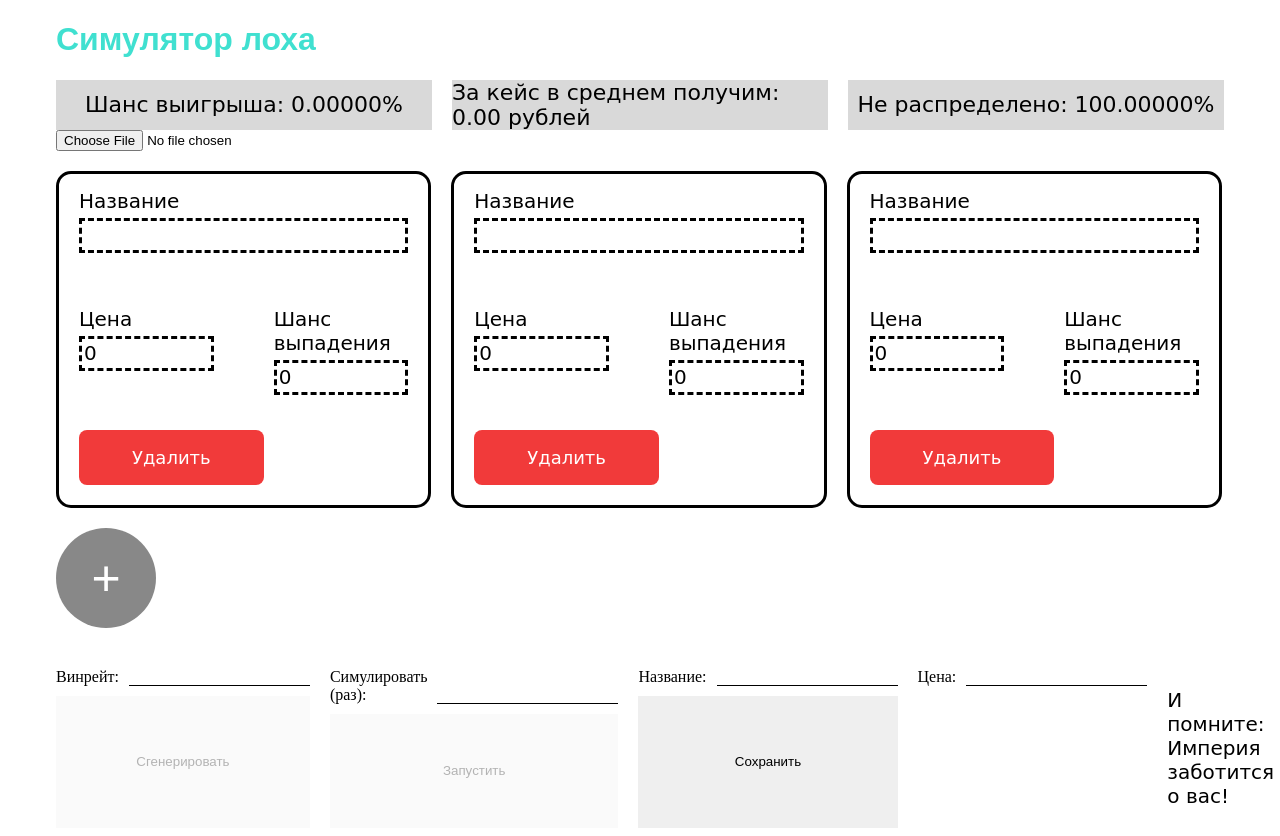
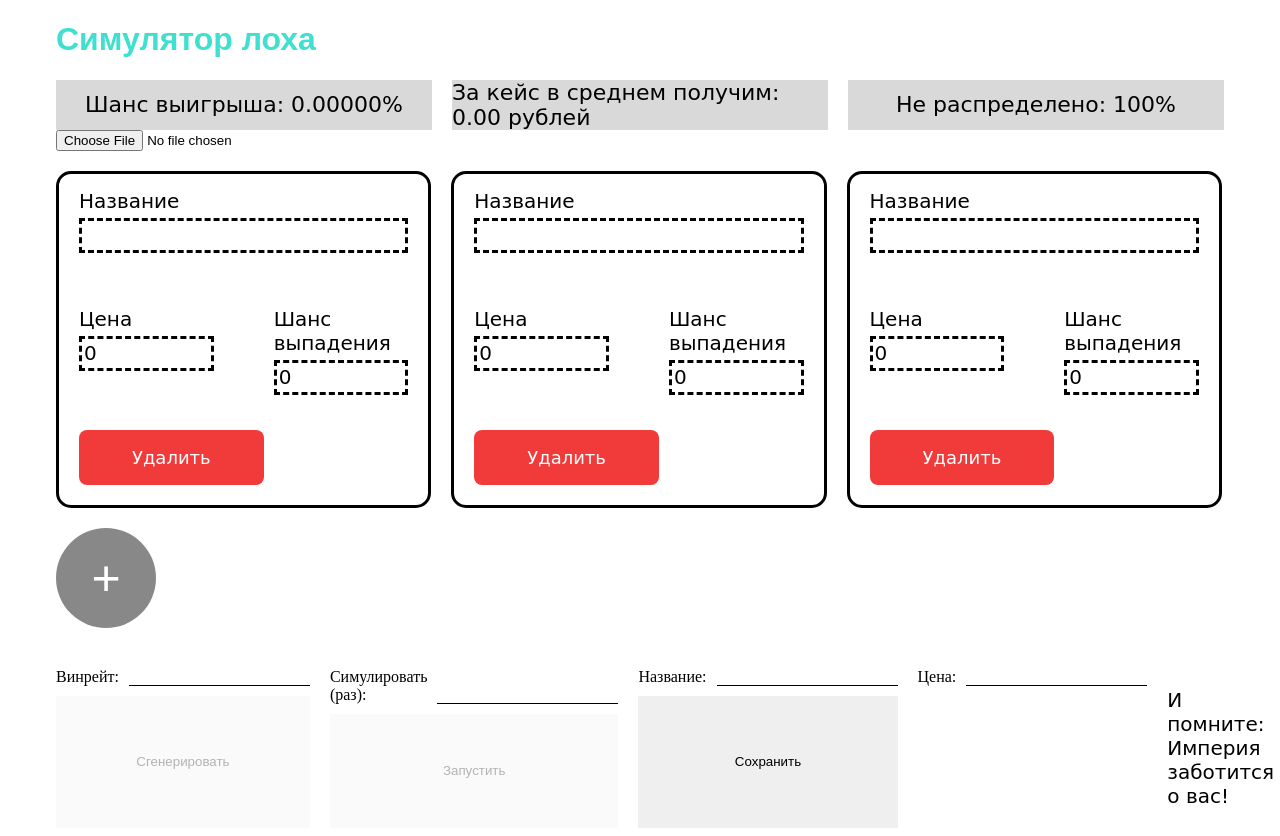
Before and after one commit to sanityhazard/casecalc, a React (Vite) app: page /edit in a window 1280 px wide. Built offline with nearby package versions, Linux system fonts and the light colour scheme; a web font is replaced by a local one.

Commit message:
test fix bug

```diff
--- a/src/pages/EditPage.jsx
+++ b/src/pages/EditPage.jsx
@@ -148,7 +148,7 @@ function EditPage() {
 
   useEffect(() => {
     if (items) {
-      setUnallocated(((100 - items.reduce((acc, item) => acc + Number(item.dropRate), 0).toFixed(5)).toFixed(5)))
+      setUnallocated((100 - items.reduce((acc, item) => acc + Number(item.dropRate), 0).toFixed(5)))
       setWinrate((items.reduce((acc, item) => acc + (Number(item.price) >= price ? Number(item.dropRate) : 0), 0)).toFixed(5))
       setAvgPayback((price - items.reduce((acc, item) => acc + Number(item.price) * (Number(item.dropRate) / 100), 0)).toFixed(2))
     }
```
